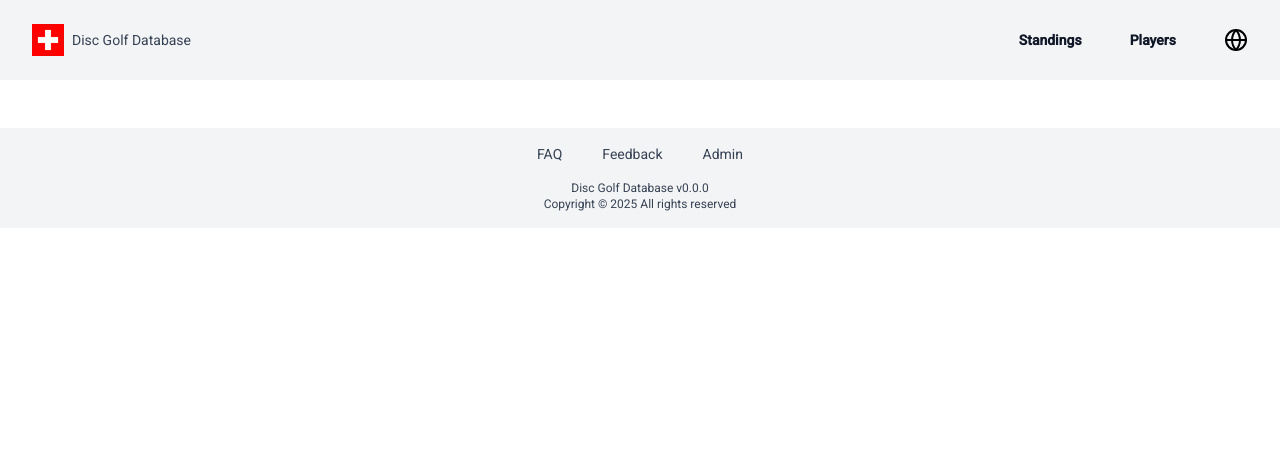
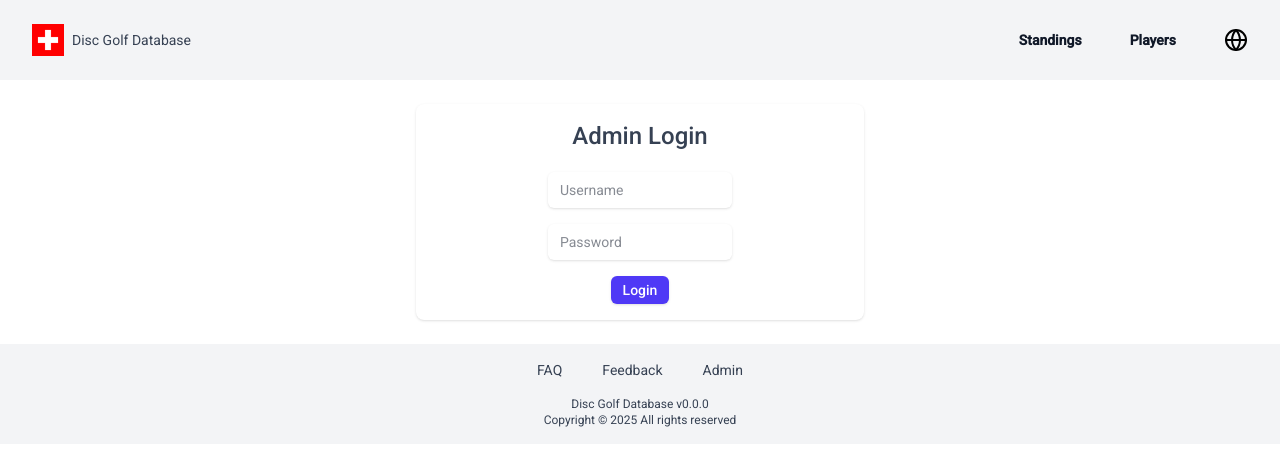
Before and after one commit to cjw4/swisstour-frontend, an Angular app: page /admin/login in a window 1280 px wide. Before the commit this address led to /. Shown: the top 466 px of the page. Built offline with nearby package versions, Linux system fonts and the light colour scheme.

Commit message:
login page, login changes views

```diff
--- a/src/app/app.component.html
+++ b/src/app/app.component.html
@@ -161,7 +161,12 @@
   <div class="flex space-x-10 justify-center pb-4">
     <a href="#" class="hover:font-semibold">FAQ</a>
     <a href="#" class="hover:font-semibold">Feedback</a>
-    <p (click)="authService.testLogin()" class="hover:font-semibold">Admin</p>
+    @if (!authService.adminLoggedIn()) {
+      <a routerLink="/admin/login" class="hover:font-semibold">Admin</a>
+    } @else {
+      <a href="#" (click)="authService.logout()" class="hover:font-semibold">Log Out</a>
+    }
+
   </div>
   <div class="text-xs">
     {{ settings.title }} v{{ settings.version }}
--- a/src/app/app.routes.ts
+++ b/src/app/app.routes.ts
@@ -5,6 +5,7 @@ import { PlayerListComponent } from './player-list/player-list.component';
 import { EventListComponent } from './event-list/event-list.component';
 import { EventInputComponent } from './event-input/event-input.component';
 import { PlayerDetailsComponent } from './player-details/player-details.component';
+import { LoginComponent } from './login/login.component';
 
 export const routes: Routes = [
     {
@@ -43,5 +44,9 @@ export const routes: Routes = [
     {
       path: 'standings',
       component: StandingsComponent
+    },
+    {
+      path: 'admin/login',
+      component: LoginComponent
     }
 ];
--- /dev/null
+++ b/src/app/interfaces/user.ts
@@ -0,0 +1,4 @@
+export interface User {
+  usernamen: string;
+  password: string;
+}
--- /dev/null
+++ b/src/app/login/login.component.html
@@ -0,0 +1,49 @@
+<div class="overflow-x-auto mx-auto max-w-md bg-white rounded-lg shadow px-3 py-4">
+  <h1 class="flex justify-center text-gray-700 mb-5 font-medium text-2xl">Admin Login</h1>
+  <form
+    [formGroup]="loginForm"
+    (ngSubmit)="onSubmit()"
+    class="w-full space-y-4"
+  >
+    <div class="flex justify-center items-center">
+      <input
+        type="text"
+        formControlName="username"
+        placeholder="Username"
+        class="w-half rounded-md border-gray-300 shadow-sm focus:border-indigo-500 focus:ring-indigo-500 text-sm text-gray-900 py-2 px-3"
+        required
+      />
+      @if (username?.invalid && username?.touched) {
+      <span class="text-red-600 text-sm ml-1">
+        @if (username?.errors?.['required']) {
+        <span>* required</span>
+        }
+      </span>
+      }
+    </div>
+    <div class="flex justify-center items-center">
+      <input
+        type="password"
+        formControlName="password"
+        placeholder="Password"
+        class="w-half rounded-md border-gray-300 shadow-sm focus:border-indigo-500 focus:ring-indigo-500 text-sm text-gray-900 py-2 px-3"
+        required
+      />
+      @if (password?.invalid && password?.touched) {
+      <span class="text-red-600 text-sm ml-1">
+        @if (password?.errors?.['required']) {
+        <span>* required</span>
+        }
+      </span>
+      }
+    </div>
+    <div class="flex justify-center items-center">
+      <button
+        type="submit"
+        class="inline-flex items-center rounded-md bg-indigo-600 px-3 py-1 text-sm font-medium text-white shadow-sm hover:bg-indigo-500 focus:outline-none"
+      >
+        Login
+      </button>
+    </div>
+  </form>
+</div>
--- /dev/null
+++ b/src/app/login/login.component.ts
@@ -0,0 +1,73 @@
+import { HttpClient, HttpErrorResponse } from '@angular/common/http';
+import { ChangeDetectionStrategy, Component, inject, OnInit } from '@angular/core';
+import { ReactiveFormsModule, FormControl, FormGroup, Validators } from '@angular/forms';
+import { Router } from '@angular/router';
+import { APP_SETTINGS, appSettings } from '../app.settings';
+import { BannerService, BannerType } from '../services/banner.service';
+import { LoadingService } from '../services/loading.service';
+import { AuthService } from '../services/auth.service';
+
+@Component({
+  selector: 'app-login',
+  imports: [ReactiveFormsModule],
+  templateUrl: './login.component.html',
+  styleUrl: './login.component.css',
+  changeDetection: ChangeDetectionStrategy.OnPush,
+  providers: [{ provide: APP_SETTINGS, useValue: appSettings }],
+})
+export class LoginComponent {
+  // inject dependencies
+  bannerService = inject(BannerService);
+  authService = inject(AuthService);
+  router = inject(Router);
+  loadingService = inject(LoadingService);
+  http = inject(HttpClient);
+  settings = inject(APP_SETTINGS);
+
+  private loginUrl = this.settings.apiUrl + '/auth/login';
+
+  // create form
+  loginForm = new FormGroup({
+    username: new FormControl('', [
+      Validators.required
+    ]),
+    password: new FormControl('', [
+      Validators.required
+    ]),
+  });
+
+  onSubmit() {
+    if (this.loginForm.invalid) {
+      this.loginForm.markAllAsTouched();
+      return;
+    }
+
+    const formValue = this.loginForm.value;
+
+    // enable loader
+    this.loadingService.loadingOn();
+
+    this.authService.login(formValue).subscribe({
+      next: () => {
+        this.router.navigate(['/']);
+        this.bannerService.updateBanner('Login successful', BannerType.SUCCESS);
+        this.loadingService.loadingOff();
+      },
+      error: (err: HttpErrorResponse) => {
+        this.bannerService.updateBanner(
+          `Login failed: ${err.error?.message || 'Invalid credentials'}`,
+          BannerType.ERROR
+        );
+        this.loadingService.loadingOff();
+      },
+    });
+  }
+
+  get username() {
+    return this.loginForm.get('username');
+  }
+
+  get password() {
+    return this.loginForm.get('password');
+  }
+}
--- a/src/app/player-list/player-list.component.html
+++ b/src/app/player-list/player-list.component.html
@@ -1,52 +1,48 @@
 @let players = (players$ | async)!;
-<div class="px-2 pb-4"><button
+@if (authService.adminLoggedIn()) {
+<div class="px-2 pb-4">
+  <button
     class="cursor-pointer inline-flex items-center rounded-md bg-green-600 px-3 py-1 text-sm font-medium text-gray-100 shadow-sm hover:bg-green-500 focus:outline-none"
     (click)="addPlayer()"
-    >+ Add Player</button>
-  </div>
+  >
+    + Add Player
+  </button>
+</div>
+}
 <div class="overflow-x-auto bg-white rounded-lg shadow">
   @if (players) {
   <table class="min-w-full divide-y divide-gray-200">
     <thead class="bg-gray-50">
       <tr>
-        <th
-          class="px-6 py-3 text-left text-xs font-medium text-gray-500 uppercase tracking-wider"
-        >
+        <th class="px-6 py-3 text-left text-xs font-medium text-gray-500 uppercase tracking-wider">
           First Name
         </th>
-        <th
-          class="px-6 py-3 text-left text-xs font-medium text-gray-500 uppercase tracking-wider"
-        >
+        <th class="px-6 py-3 text-left text-xs font-medium text-gray-500 uppercase tracking-wider">
           Last Name
         </th>
-        <th
-          class="px-6 py-3 text-left text-xs font-medium text-gray-500 uppercase tracking-wider"
-        >
+        <th class="px-6 py-3 text-left text-xs font-medium text-gray-500 uppercase tracking-wider">
           PDGA Number
         </th>
-        <th
-          class="px-6 py-3 text-left text-xs font-medium text-gray-500 uppercase tracking-wider"
-        >
+        <th class="px-6 py-3 text-left text-xs font-medium text-gray-500 uppercase tracking-wider">
           SUI Number
         </th>
-        <th
-          class="px-6 py-3 text-center text-xs font-medium text-gray-500 uppercase tracking-wider"
-        >
+        @if (authService.adminLoggedIn()) {
+        <th class="px-6 py-3 text-center text-xs font-medium text-gray-500 uppercase tracking-wider">
           SUI License
         </th>
-        <th
-          class="px-6 py-3 text-center text-xs font-medium text-gray-500 uppercase tracking-wider"
-        >
+        <th class="px-6 py-3 text-center text-xs font-medium text-gray-500 uppercase tracking-wider">
           Professional
         </th>
         <th></th>
         <th></th>
+        }
       </tr>
     </thead>
     <tbody class="divide-y divide-gray-200">
-      @for (player of players; track $index) {
-      <tr class="cursor-pointer group hover:bg-gray-100"
-        (click)="this.router.navigate(['/player', player.id])"
+      @for (player of players; track player.id) {
+      <tr
+        class="cursor-pointer group hover:bg-gray-100"
+        (click)="router.navigate(['/player', player.id])"
       >
         <td class="px-6 py-4 whitespace-nowrap text-sm text-gray-900">
           {{ player.firstname }}
@@ -58,43 +54,32 @@
           {{ player.pdgaNumber }}
         </td>
         <td class="px-6 py-4 whitespace-nowrap text-sm text-gray-900">
-          @if(player.sdaNumber) { SUI.{{ player.sdaNumber }} }
+          @if (player.sdaNumber) { SUI.{{ player.sdaNumber }} }
         </td>
-        @switch (player.swisstourLicense) { @case (true) {
-        <td
-          class="px-6 py-4 whitespace-nowrap text-sm text-center text-gray-500"
-        >
-          ✅
+        @if (authService.adminLoggedIn()) {
+        <td class="px-6 py-4 whitespace-nowrap text-sm text-center text-gray-500">
+          @if (player.swisstourLicense) { ✅ }
         </td>
-        } @case (false) {
-        <td
-          class="px-6 py-4 whitespace-nowrap text-sm items-center justify-center text-gray-500"
-        ></td>
-        } } @switch (player.isPro) { @case (true) {
-        <td
-          class="px-6 py-4 whitespace-nowrap text-sm text-gray-500 text-center"
-        >
-          ✅
+        <td class="px-6 py-4 whitespace-nowrap text-sm text-center text-gray-500">
+          @if (player.isPro) { ✅ }
         </td>
-        } @case (false) {
-        <td
-          class="px-6 py-4 whitespace-nowrap text-sm items-center justify-center text-gray-500"
-        ></td>
-        } }
         <td class="whitespace-nowrap group-hover:bg-white">
           <span
             class="text-gray-600 cursor-pointer px-2"
             (click)="editPlayer(player.id); $event.stopPropagation()"
-            ><span class="sr-only">Edit</span>✏️
+          >
+            <span class="sr-only">Edit</span>✏️
           </span>
         </td>
         <td class="whitespace-nowrap group-hover:bg-white">
           <span
             class="text-gray-600 cursor-pointer px-2"
             (click)="deletePlayer(player); $event.stopPropagation()"
-            ><span class="sr-only">Close</span>🗑️
+          >
+            <span class="sr-only">Delete</span>🗑️
           </span>
         </td>
+        }
       </tr>
       }
     </tbody>
--- a/src/app/player-list/player-list.component.ts
+++ b/src/app/player-list/player-list.component.ts
@@ -1,11 +1,12 @@
 import { Component, inject, OnInit } from '@angular/core';
 import { APP_SETTINGS, appSettings } from '../app.settings';
-import { Observable } from 'rxjs';
+import { filter, map, Observable } from 'rxjs';
 import { Player } from '../interfaces/player';
 import { PlayerService } from '../services/player.service';
 import { AsyncPipe } from '@angular/common';
 import { BannerService, BannerType } from '../services/banner.service';
 import { Router } from '@angular/router';
+import { AuthService } from '../services/auth.service';
 
 @Component({
   selector: 'app-player-list',
@@ -18,6 +19,7 @@ export class PlayerListComponent implements OnInit {
   // inject services
   playerService = inject(PlayerService);
   bannerService = inject(BannerService);
+  authService = inject(AuthService);
   router = inject(Router)
 
   players$: Observable<Player[]> | undefined;
@@ -32,7 +34,14 @@ export class PlayerListComponent implements OnInit {
   }
 
   getPlayers() {
-    this.players$ = this.playerService.getPlayers();
+    if (this.authService.adminLoggedIn()) {
+      this.players$ = this.playerService.getPlayers();
+    } else {
+      this.players$ = this.playerService.getPlayers().pipe(
+        map(players => players.filter(player => player.swisstourLicense))
+      );
+    }
+
   }
 
   getPlayer(id: number) {
--- a/src/app/services/auth.service.ts
+++ b/src/app/services/auth.service.ts
@@ -18,9 +18,9 @@ export class AuthService {
   private loginUrl = inject(APP_SETTINGS).baseUrl + '/login';
 
   // functions
-  login(username: string, password: string): Observable<string> {
+  login(formValue: any): Observable<string> {
     return this.http
-      .post(this.loginUrl, { username: username, password: password }, { responseType: 'text'})
+      .post(this.loginUrl, formValue, { responseType: 'text'})
       .pipe(
         tap({
           next: (token) => {
@@ -44,13 +44,4 @@ export class AuthService {
     this.accessToken.set('');
   }
 
-  testLogin(event?: Event) {
-    if (event) {
-      event.preventDefault()
-    }
-    this.login('swiss-dg-admin', 'sw1SSt0ur').subscribe({
-      next: () => console.log("success"),
-      error: () => console.log("error")
-    });
-  }
 }
```
Also changed, not shown: src/app/login/login.component.css (added), 1 other file (tests, documents, lock files or other folders).
